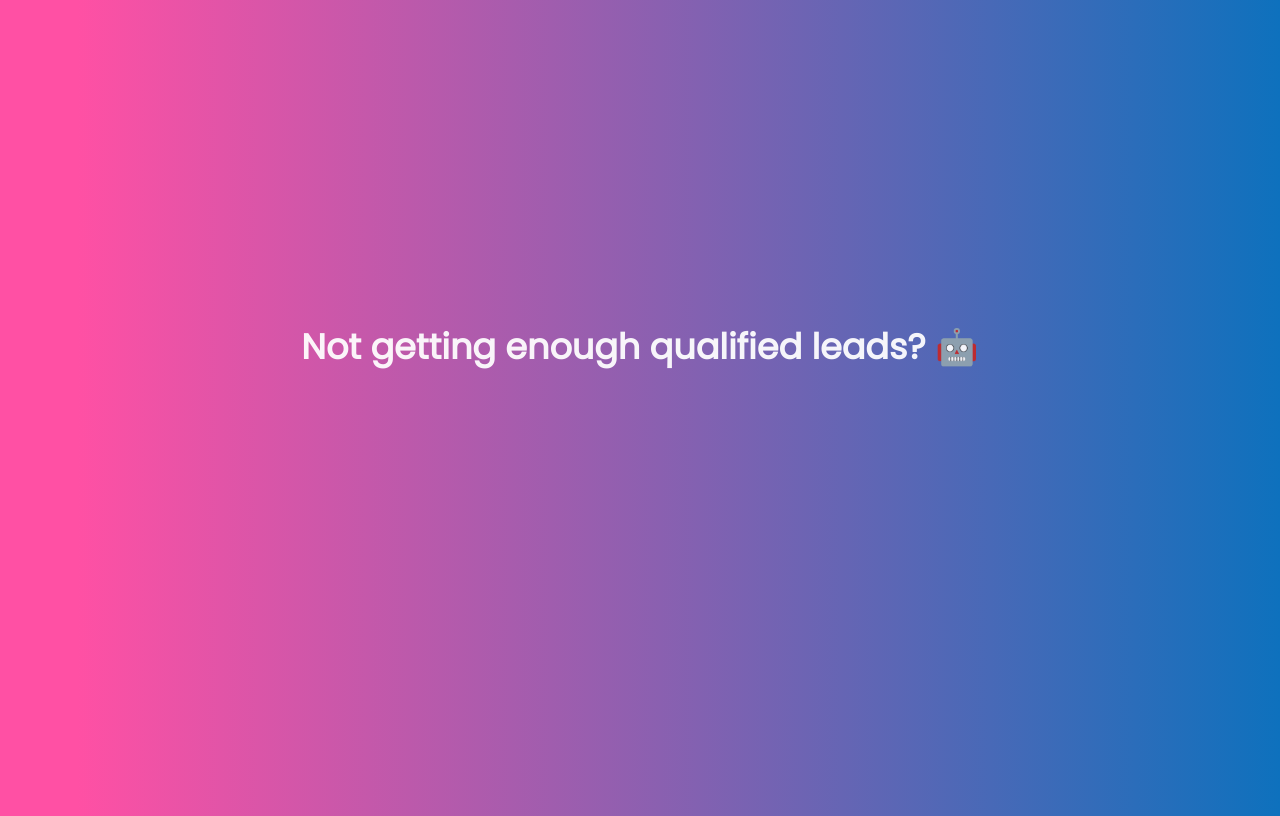
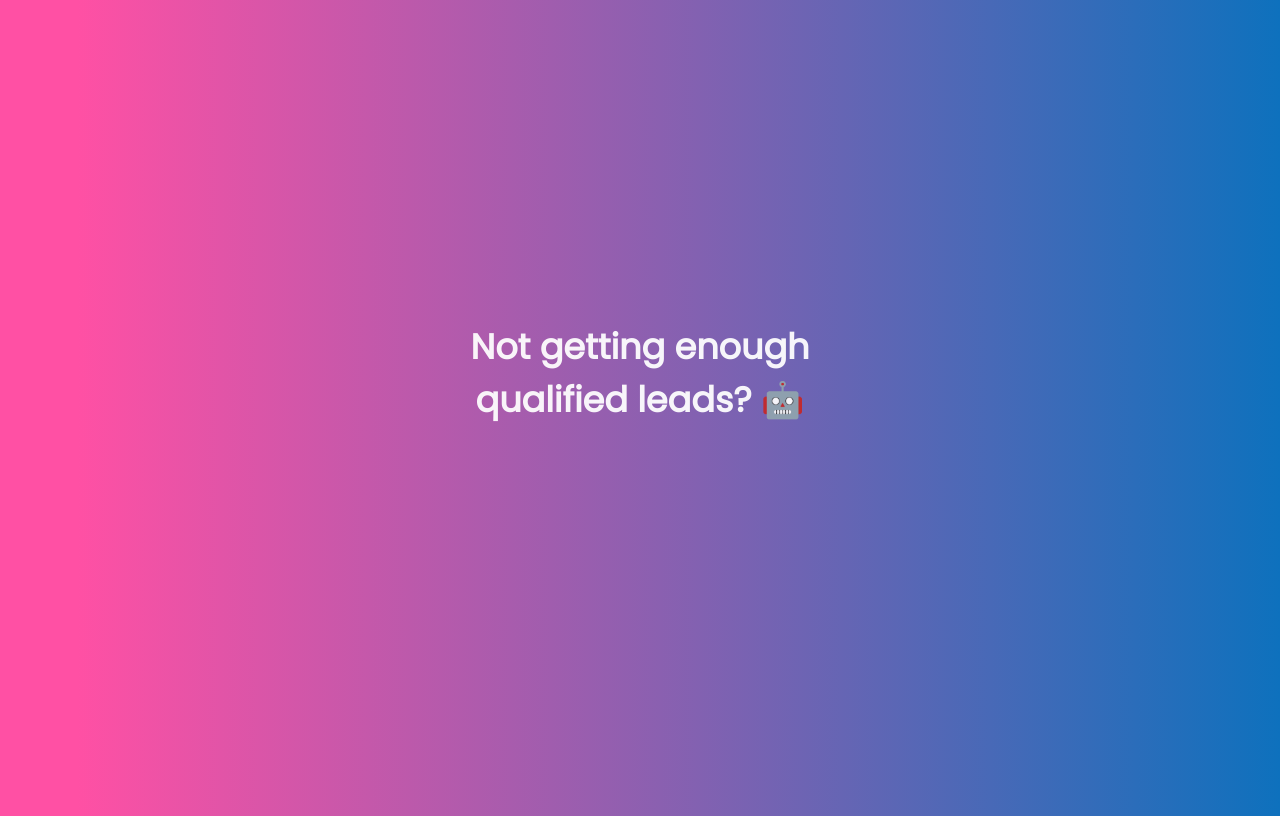
Before and after one commit to jpelchat/test-drive-site, a plain HTML site: page index.html in a window 1280 px wide. Drawn offline with Linux system fonts and the light colour scheme.

Commit message:
Update index.html

```diff
--- a/index.html
+++ b/index.html
@@ -9,10 +9,10 @@
 		<div class="banner">
 			<div class="banner-text">
 				<div class="text-wrapper">
-					<div class="box b1">Experiencing high churn rates? &#128640;</div>
-					<div class="box b2">Not getting enough qualified leads? &#129302;</div>
-					<div class="box b3">Struggling to showcase your softwares value? &#128218;</div>
-					<div class="box b4">Are your trials expensive and demanding? &#128588;</div>
+					<div class="box b1">Experiencing high <br> churn rates? &#128640;</div>
+					<div class="box b2">Not getting enough <br> qualified leads? &#129302;</div>
+					<div class="box b3">Struggling to showcase <br> your softwares value? &#128218;</div>
+					<div class="box b4">Are your trials expensive <br> and demanding? &#128588;</div>
 				</div>
 			</div>
 		</div>
```
